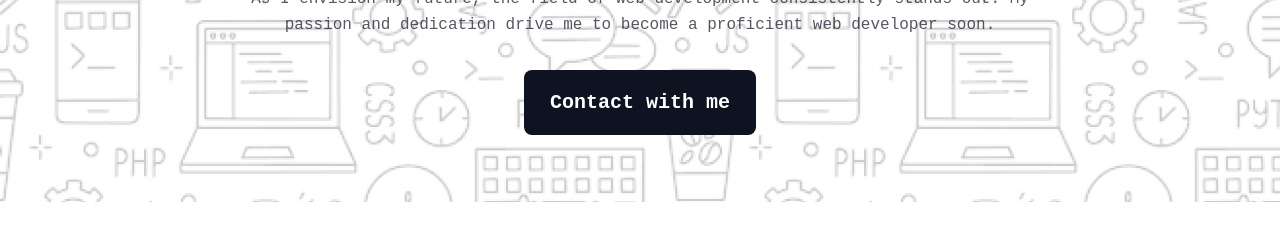
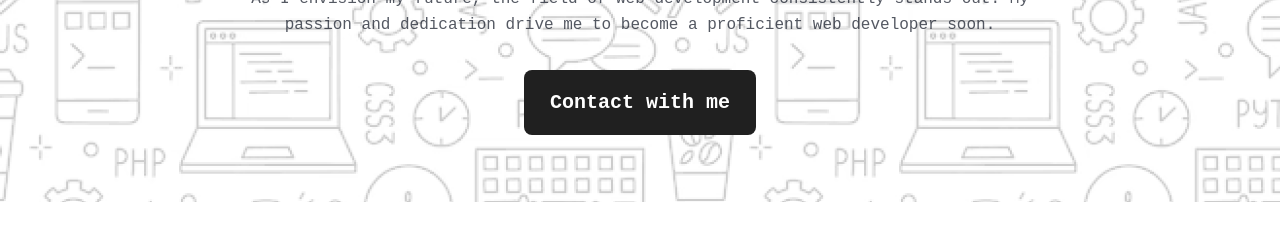
Before and after one commit to mr-Imran/Web-Developer-Portfolio, a plain HTML site: page index.html in a window 1280 px wide. In both pictures the pointer is over the link "Contact with me". Shown: the part 570-800 px from the top of the page. Drawn offline with Linux system fonts and the light colour scheme; a web font is replaced by a local one.

Commit message:
change Footer connection and style.css

```diff
--- a/index.html
+++ b/index.html
@@ -25,7 +25,7 @@
                 <p>
                     As I envision my future, the field of web development consistently stands out. My passion and dedication drive me to become a proficient web developer soon.
                 </p>
-                <a href="#footer">Contact with me</a>
+                <a class="contactwithme" herf="#footer">Contact with me</a>
             </div>
         </div>
 
--- a/style.css
+++ b/style.css
@@ -42,10 +42,12 @@ nav button {
     border-radius: 8px;
     opacity: 0.8;
 }
-nav button:hover{
-    background-color: #f2f2f2;
+.contactwithme:hover{
+    color: #ffffff;
+    background-color: #202020;
     transition: ease-in-out;
     cursor: pointer;
+    border-radius: 8px;
 }
 
 .banner-container {
```
